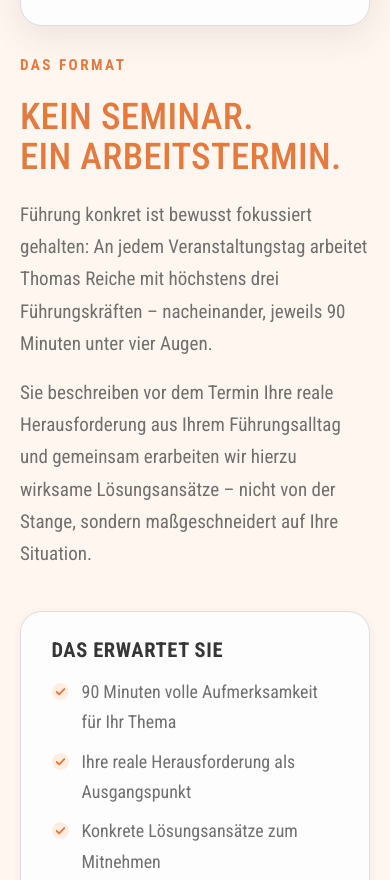
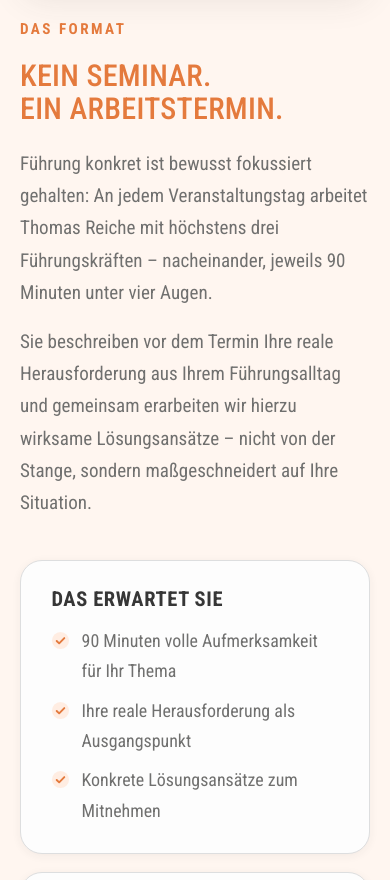
Before and after one commit to PaulZobelKomKom/fuehrung-konkret-landingpage, a plain HTML site: page index.html in a window 390 px wide. Shown: the part 1495-2375 px from the top of the page. Drawn offline with Linux system fonts and the light colour scheme.

Commit message:
Mobil- und Tablet-Fehler behoben
- Horizontales Scrollen auf iPhone SE und iPhone 14 beseitigt: das lange
  Wort "Situationsanalyse" in der Ueberschrift sprengte den Container.
  Ueberschriften trennen jetzt bei Bedarf, H2 auf schmalen Schirmen kleiner.
- Groessere Tap-Flaeche fuer die Punkte des Stimmen-Karussells

Geprueft: 375, 390, 430, 768, 834 und 1024 Pixel Breite, hoch und quer.

Co-Authored-By: Claude Opus 5 <noreply@anthropic.com>
Claude-Session: https://claude.ai/code/session_01RZDP4zqhPmPBie9kQqGmxv

```diff
--- a/index.html
+++ b/index.html
@@ -42,10 +42,10 @@ body{
 }
 img{display:block;max-width:100%;height:auto}
 a{color:var(--orange);text-decoration:none}
-h1,h2,h3,h4{font-weight:400;line-height:1.15;color:var(--dark)}
+h1,h2,h3,h4{font-weight:400;line-height:1.15;color:var(--dark);overflow-wrap:break-word;-webkit-hyphens:auto;hyphens:auto}
 h1{font-size:clamp(2.7rem,1.9rem + 2.7vw,4.2rem)}
 h2{
-  font-size:clamp(2.3rem,1.85rem + 1.8vw,3.4rem);
+  font-size:clamp(1.85rem,1.35rem + 2.2vw,3.4rem);
   font-weight:500;
   text-transform:uppercase;
   color:var(--orange);
@@ -485,7 +485,9 @@ blockquote::after{content:"\201C"}
   border:none;background:var(--hellgrau);cursor:pointer;
   transition:background-color .4s var(--ease),transform .4s var(--ease);
   padding:0;
+  position:relative;
 }
+.dot::after{content:"";position:absolute;left:50%;top:50%;transform:translate(-50%,-50%);width:34px;height:34px;border-radius:50%}
 .dot.current{background:var(--orange);transform:scale(1.25)}
 .quotes-note{text-align:center;font-size:.98rem;margin-top:1.6rem;color:var(--text)}
 
```
